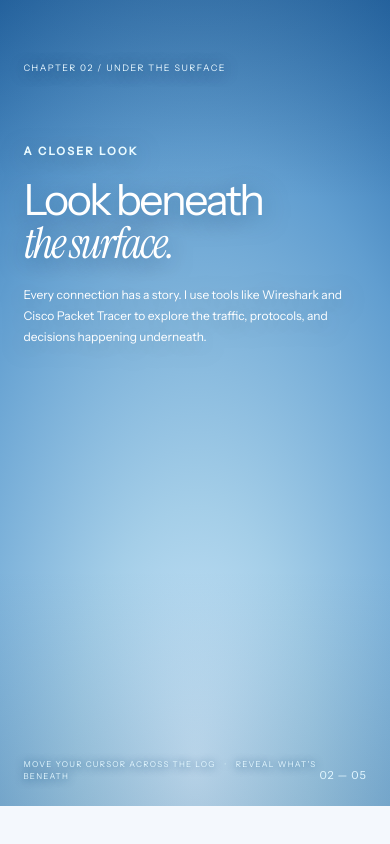
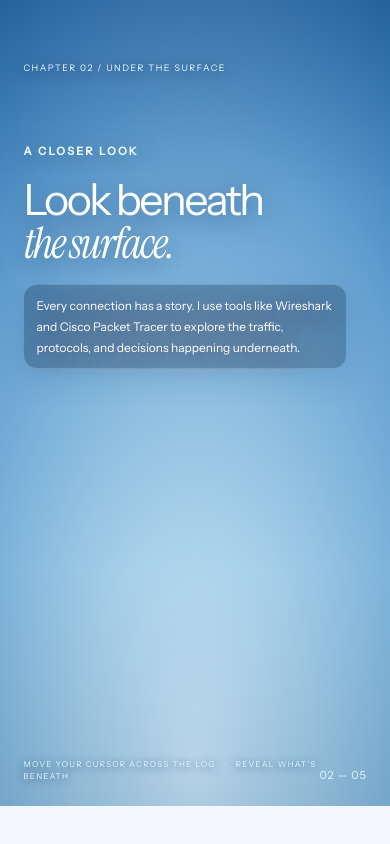
Before and after one commit to Henok-A-M/henokmolla.com, a React (Vite) app: page / in a window 390 px wide. Shown: the part 882-1726 px from the top of the page. Built offline with nearby package versions, Linux system fonts and the light colour scheme; no server answers.

Commit message:
Perfect immersive chapter anchor positioning and legibility

```diff
--- a/src/components/Hero.module.css
+++ b/src/components/Hero.module.css
@@ -49,7 +49,7 @@
 .storyEyebrow{color:#e9faff;font-size:11px}
 .storyCopy h2{font-family:"Instrument Sans",sans-serif;font-weight:400;font-size:clamp(46px,6.1vw,100px);line-height:.99;letter-spacing:-.059em;margin:20px 0}
 .storyCopy h2 em{font-family:"Instrument Serif",serif;font-weight:400;font-style:italic;letter-spacing:-.05em}
-.storyLead{font-size:clamp(13px,1.2vw,17px);line-height:1.75;max-width:420px}
+.storyLead{font-size:clamp(13px,1.2vw,17px);line-height:1.75;max-width:445px;width:fit-content;padding:13px 16px;background:rgba(9,40,69,.29);border:1px solid rgba(231,249,255,.21);border-radius:14px;backdrop-filter:blur(8px);box-shadow:0 12px 30px #0f487720}
 .secondStory{left:auto;right:5%;text-align:right;top:25%}
 .secondStory .storyLead{margin-left:auto}
 .interactionHint{position:absolute;z-index:4;bottom:40px;left:5%;font-size:10px;letter-spacing:.16em;color:#e3f7ff;text-shadow:0 1px 9px #0e4879}
@@ -76,7 +76,7 @@
  .portraitLabel strong{font-size:11px}.portraitLabel small{font-size:9px}
  .scrollHint{bottom:15px;left:25px;font-size:9px}
  .chapter{top:100px;left:6%;font-size:9px}
- .storyCopy{top:19%;left:6%;max-width:83%}.storyCopy h2{font-size:clamp(45px,10.2vw,78px)}.storyLead{font-size:13px;max-width:350px}
+ .storyCopy{top:19%;left:6%;max-width:83%}.storyCopy h2{font-size:clamp(45px,10.2vw,78px)}.storyLead{font-size:13px;max-width:350px;padding:10px 12px}
  .secondStory{left:auto;right:6%;top:21%}
  .interactionHint{font-size:9px;left:6%;max-width:78%;line-height:1.5}
  .storyCounter{right:6%}
--- a/src/styles/global.css
+++ b/src/styles/global.css
@@ -91,7 +91,7 @@ body{background:#3085d2}
 
 /* ===== HENOK IMMERSIVE V5: consistent editorial portfolio ===== */
 html,body{background:#f4f8fd}
-html{scroll-behavior:smooth;scroll-padding-top:110px}
+html{scroll-behavior:smooth;scroll-padding-top:0}
 body{font-family:"Instrument Sans",system-ui,sans-serif}
 .legacy-content{background:#f4f8fd!important;color:#1d3550;font-family:"Instrument Sans",system-ui,sans-serif;overflow:hidden}
 .legacy-content::before{background:radial-gradient(ellipse at 91% 4%,#a4dff140,transparent 32%),radial-gradient(ellipse at 3% 48%,#93cfff25,transparent 38%)}
@@ -104,7 +104,7 @@ body{font-family:"Instrument Sans",system-ui,sans-serif}
 .bridge-main p{font-size:clamp(14px,1.23vw,17px);line-height:1.85;color:#476276;max-width:420px}
 .bridge-track{display:flex;justify-content:space-between;align-items:center;gap:17px;padding:20px 0;margin-top:70px;border-top:1px solid #8aaec159;border-bottom:1px solid #8aaec159;color:#52758b;font-size:11px;letter-spacing:.12em}
 .bridge-track span:nth-child(even){color:#53b5c5;font-size:18px}
-.legacy-content .section{max-width:1420px;padding:clamp(80px,9vw,125px) 6%;border-top:1px solid #a2bfce55;scroll-margin-top:75px}
+.legacy-content .section{max-width:1420px;padding:clamp(80px,9vw,125px) 6%;border-top:1px solid #a2bfce55;scroll-margin-top:112px}
 .legacy-content .section>.kicker{font-family:"Instrument Sans",sans-serif;font-size:11px;letter-spacing:.2em;color:#347c9f!important;font-weight:600;margin-bottom:14px}
 .legacy-content .section h2,.legacy-content .section>.editorial-title{font-family:"Instrument Sans",sans-serif;font-size:clamp(41px,5.5vw,78px)!important;line-height:1.09;font-weight:400;letter-spacing:-.058em!important;color:#142f48}
 .legacy-content .section>p{font-size:15px;line-height:1.8;color:#526b7d}
@@ -158,3 +158,6 @@ body{font-family:"Instrument Sans",system-ui,sans-serif}
  .legacy-content .section h2,.legacy-content .section>.editorial-title{font-size:39px!important}
 }
 @media(prefers-reduced-motion:reduce){html{scroll-behavior:auto!important}.legacy-content .skillcard:hover,.legacy-content .folder:hover,.legacy-content .social-link:hover{transform:none}}
+
+.legacy-content #contact{scroll-margin-top:116px}
+#layers{scroll-margin-top:0}
```
